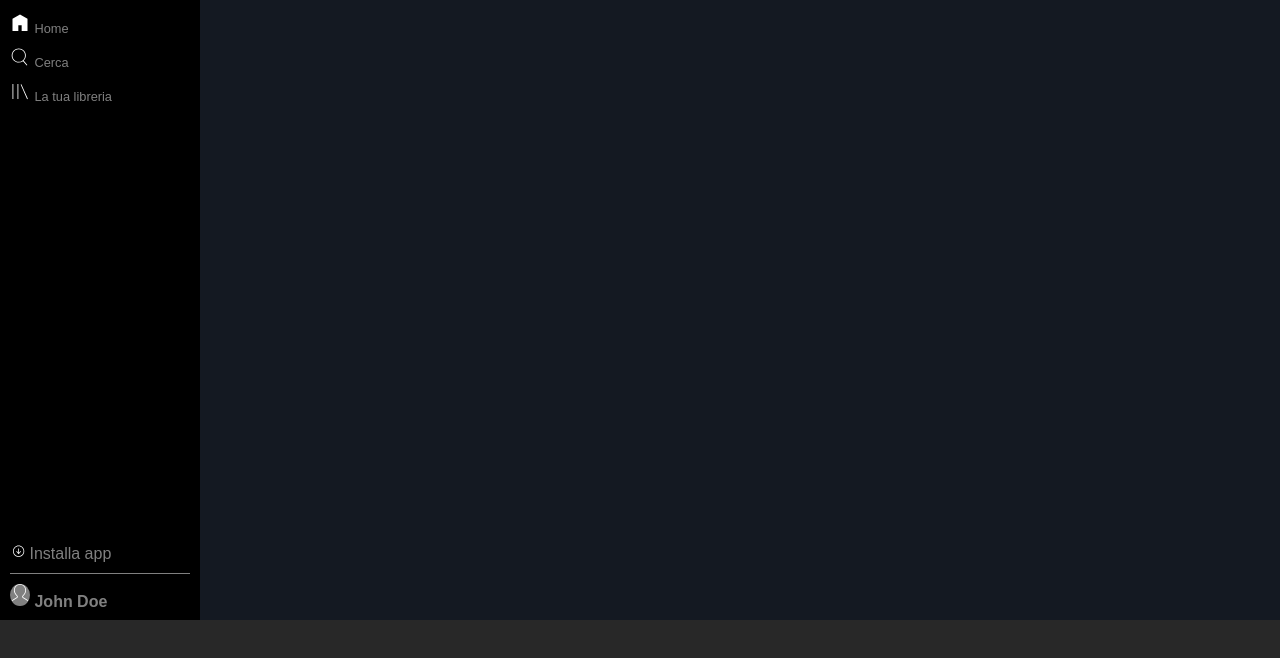
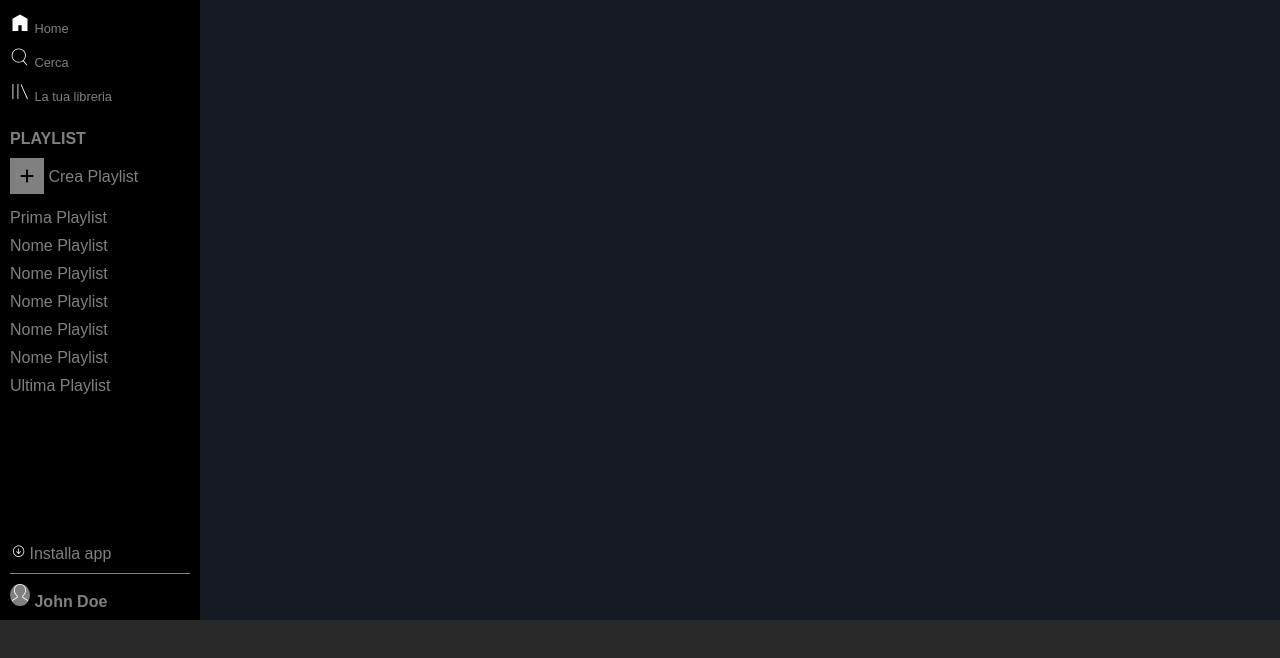
Before and after one commit to GemelliAngelo/html-css-spotifyweb, a plain HTML site: page index.html in a window 1280 px wide. Shown: the part 80-738 px from the top of the page. Drawn offline with Linux system fonts and the light colour scheme.

Commit message:
add playlist

```diff
--- a/css/media.css
+++ b/css/media.css
@@ -28,6 +28,24 @@
     font-size: 0.8rem;
   }
 
+  /* PLAYLIST */
+
+  .playlist-container {
+    display: block;
+  }
+
+  .playlist-container > div {
+    margin: 10px 0;
+  }
+
+  .fa-plus {
+    color: black;
+    background-color: grey;
+    padding: 10px;
+  }
+
+  /* USER */
+
   .user .d-none {
     display: inline;
   }
--- a/index.html
+++ b/index.html
@@ -4,6 +4,15 @@
     <meta charset="UTF-8" />
     <meta name="viewport" content="width=device-width, initial-scale=1.0" />
     <title>Spotify</title>
+
+    <!-- FONTS -->
+    <link
+      rel="stylesheet"
+      href="https://cdnjs.cloudflare.com/ajax/libs/font-awesome/6.6.0/css/all.min.css"
+      integrity="sha512-Kc323vGBEqzTmouAECnVceyQqyqdsSiqLQISBL29aUW4U/M7pSPA/gEUZQqv1cwx4OnYxTxve5UMg5GT6L4JJg=="
+      crossorigin="anonymous"
+      referrerpolicy="no-referrer"
+    />
 
     <link rel="shortcut icon" href="./img/favicon.ico" type="image/x-icon" />
     <link rel="stylesheet" href="./css/style.css" />
@@ -13,6 +22,8 @@
     <main>
       <div class="container">
         <!-- SIDE-BAR -->
+
+        <!-- CONTROLLER -->
         <section class="side-bar">
           <div class="controller">
             <div class="logo-container">
@@ -51,8 +62,27 @@
                 </li>
               </ul>
             </nav>
-            <div class="playlist-container"></div>
+
+            <!-- PLAYLIST -->
+            <div class="d-none playlist-container">
+              <strong>PLAYLIST</strong>
+              <div>
+                <i class="fa-sharp fa-solid fa-plus"></i>
+                <span>Crea Playlist</span>
+              </div>
+              <ul>
+                <li class="list-item">Prima Playlist</li>
+                <li class="list-item">Nome Playlist</li>
+                <li class="list-item">Nome Playlist</li>
+                <li class="list-item">Nome Playlist</li>
+                <li class="list-item">Nome Playlist</li>
+                <li class="list-item">Nome Playlist</li>
+                <li class="list-item">Ultima Playlist</li>
+              </ul>
+            </div>
           </div>
+
+          <!-- USER -->
           <div class="user">
             <div class="download">
               <svg viewBox="0 0 20 20" xmlns="http://www.w3.org/2000/svg">
```
